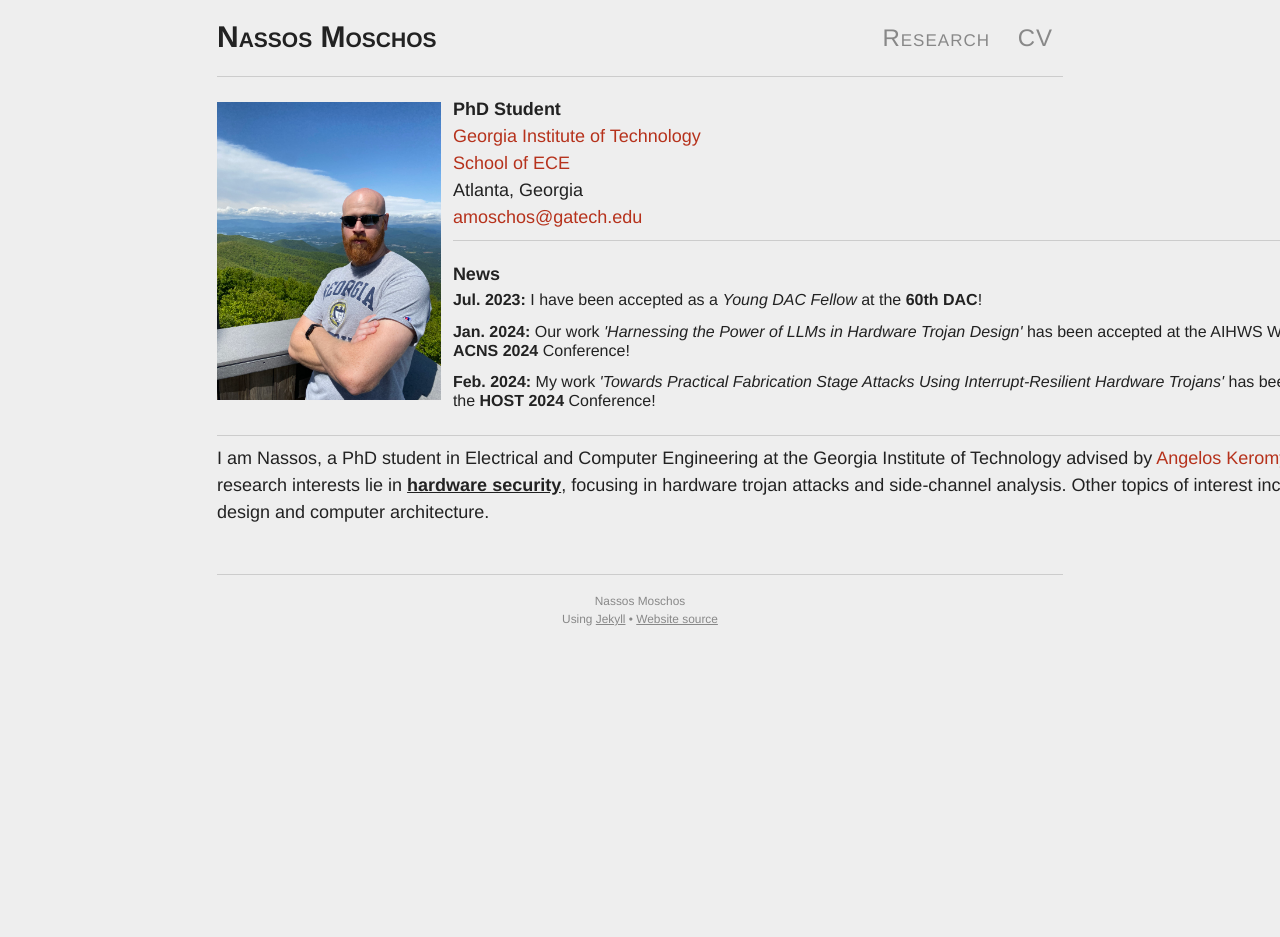
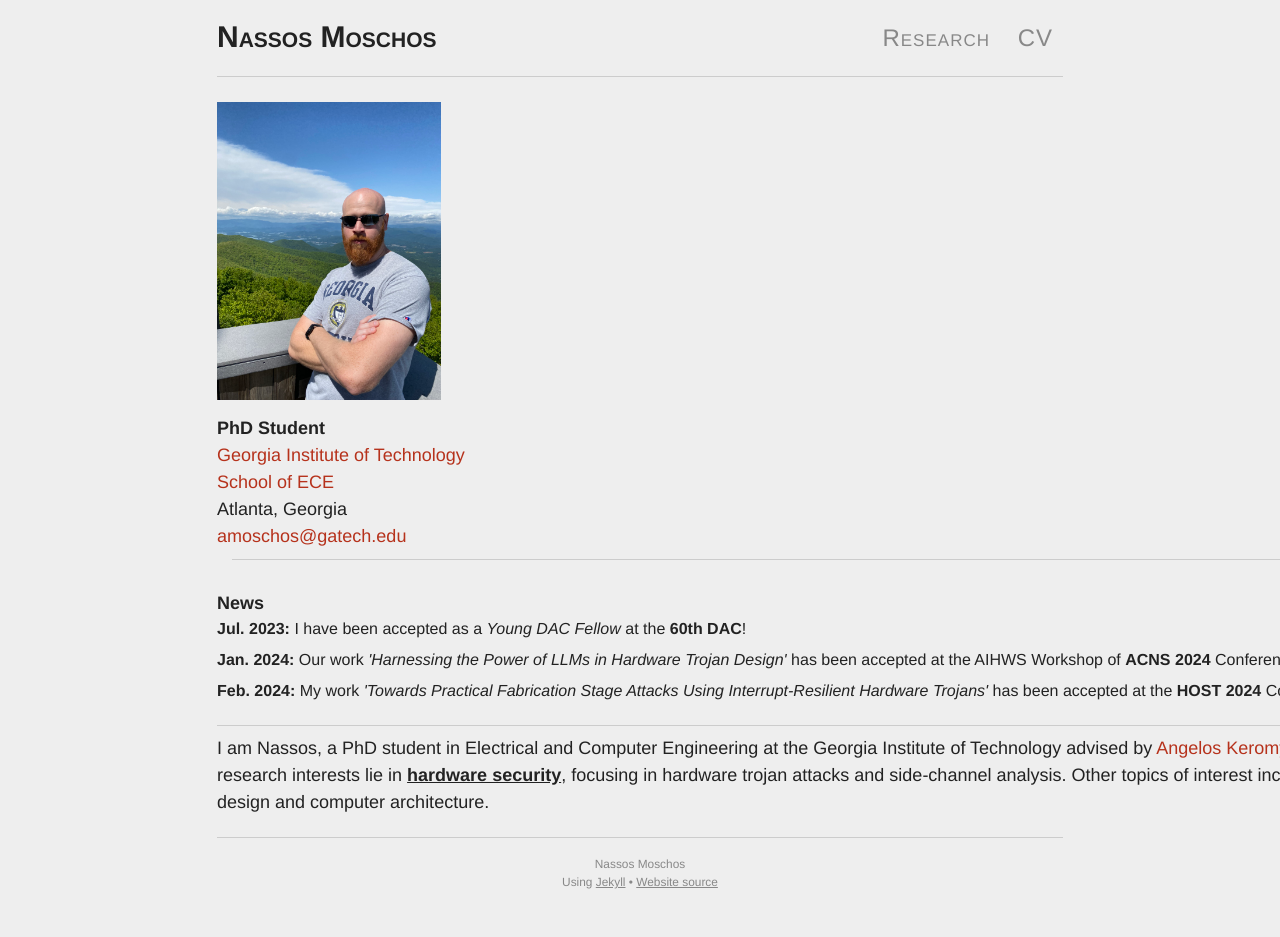
Before and after one commit to 0ena/0ena.github.io, a Jekyll site: the page built from index.md, in a window 1280 px wide. Built offline with Jekyll 4.4.1, drawn with Linux system fonts in a browser that asks for light colours; nearby versions of some CDN libraries; library files that are not in the unit come from our copies; before the commit the page ends 900 px from its top, so only the background shows below that.

Commit message:
Update page.html

```diff
--- a/_layouts/page.html
+++ b/_layouts/page.html
@@ -7,20 +7,27 @@ layout: default
             <div class="col-4 bio-column">
             <h5></h5>
             {% include image.html url="images/mountains.JPEG" caption="" width="224px" align="left" %}
-
+            </div>
+        </div>
+        <div class="row">
+            <div class="col-4 bio-column">
             <b>PhD Student</b> <br>
             <a href="https://www.gatech.edu/" target="_blank">Georgia Institute of Technology</a> <br>
             <a href="https://ece.gatech.edu/" target="_blank">School of ECE</a> <br>
             Atlanta, Georgia <br>
             <a href="mailto:amoschos@gatech.edu">amoschos@gatech.edu</a>
-
-            <hr>
+            </div>
+        </div>
+        <hr>
+        <div class="row">
+            <div class="col-4 bio-column">
             <h4>News</h4>
             <div class="news">
                 {% for item in site.data.news %}
                 <div class="entry"><b>{{item.date}}:</b> {{item.event}}</div>
                 {% endfor %}
             </div>
+        </div>
 <!--
             <hr>
             <h5>Teaching</h5>
@@ -30,11 +37,8 @@ layout: default
                 {% endfor %}
             </div>
 -->
-            <div class="col-4 border-left">
-                {{ content }}
-            </div>
-
-            </div>
+        <div class="col-4 border-left">
+            {{ content }}
         </div>
     </div>
 </div>
```
